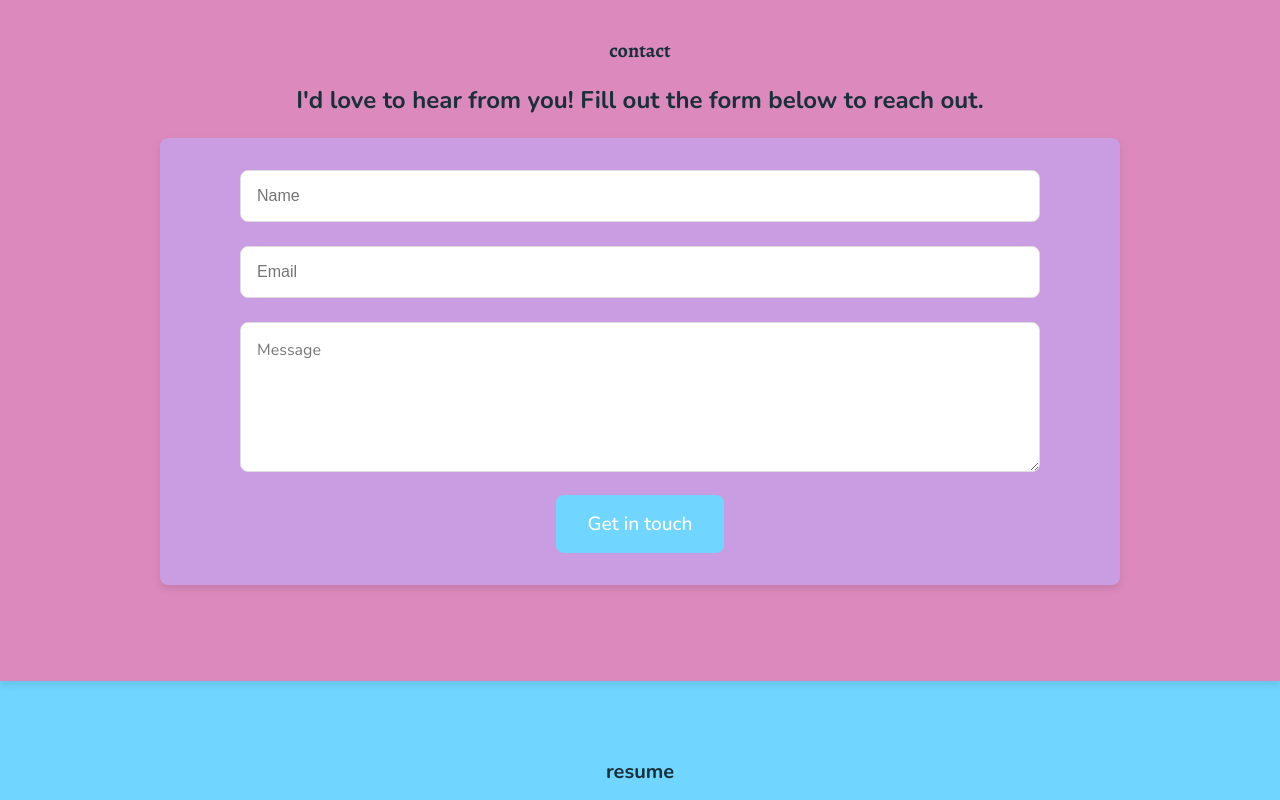
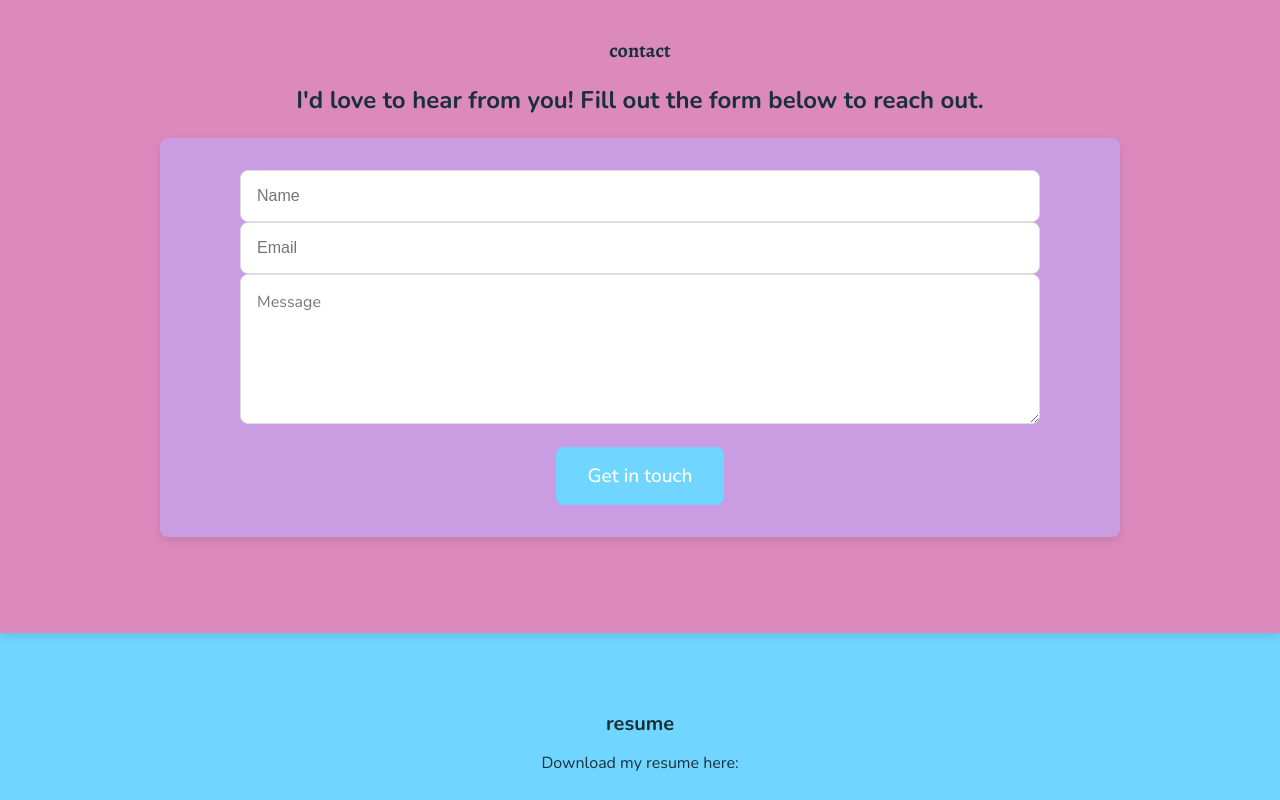
Before and after one commit to kirstinlisnoff/Portfolio-KirstinLisnoff, a React (Vite) app: page /contact in a window 1280 px wide. Shown: the part 3600-4400 px from the top of the page. Built offline with nearby package versions, Linux system fonts and the light colour scheme; the HTML template or start-up script is replaced by a standard one.

Commit message:
Added new contact form to work with Netlify

```diff
--- a/src/pages/contact.jsx
+++ b/src/pages/contact.jsx
@@ -5,16 +5,18 @@
         <section className="contact">
             <h1>contact</h1>
             <h2>I'd love to hear from you! Fill out the form below to reach out.</h2>
-            <form className="contact-form">
-                <div className="form-content">
-                <input type="text" placeholder="Name" required />
-                </div>
-                <div className="form-content">
-                <input type="email" placeholder="Email" required />
-                </div>
-                <div className="form-message">
-                <textarea placeholder="Message" required />
-                </div>
+            <form
+                name="contact"
+                method="POST"
+                data-netlify="true"
+                className="contact-form"
+                >
+                {/* Hidden field for Netlify form recognition */}
+                <input type="hidden" name="form-name" value="contact" />
+
+                <input type="text" name="name" placeholder="Name" required />
+                <input type="email" name="email" placeholder="Email" required />
+                <textarea name="message" placeholder="Message" required></textarea>
                 <button type="submit">Get in touch</button>
 
             </form>
```
